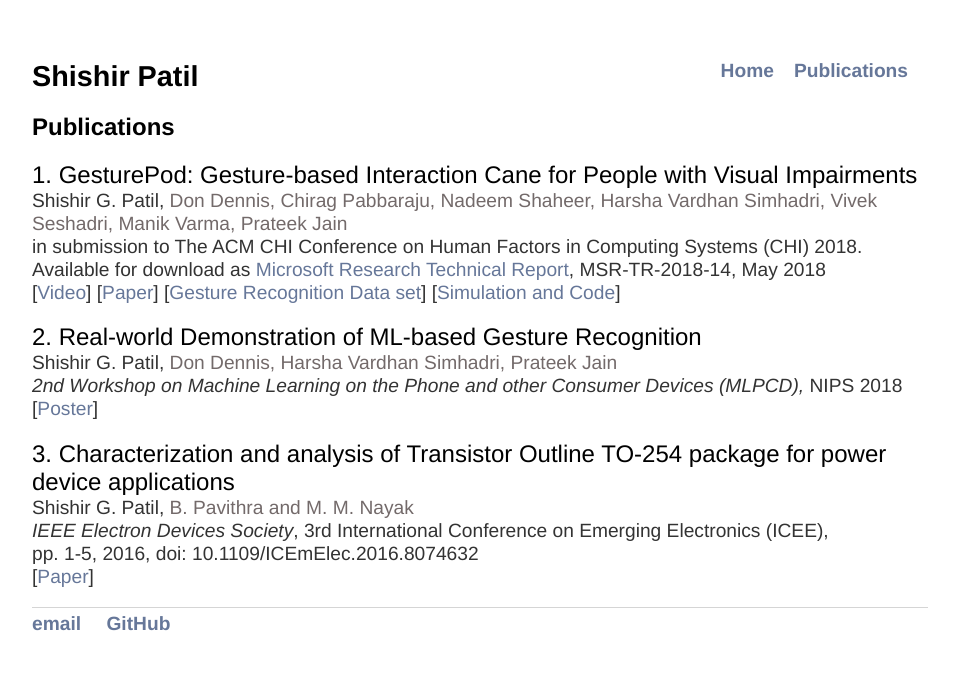
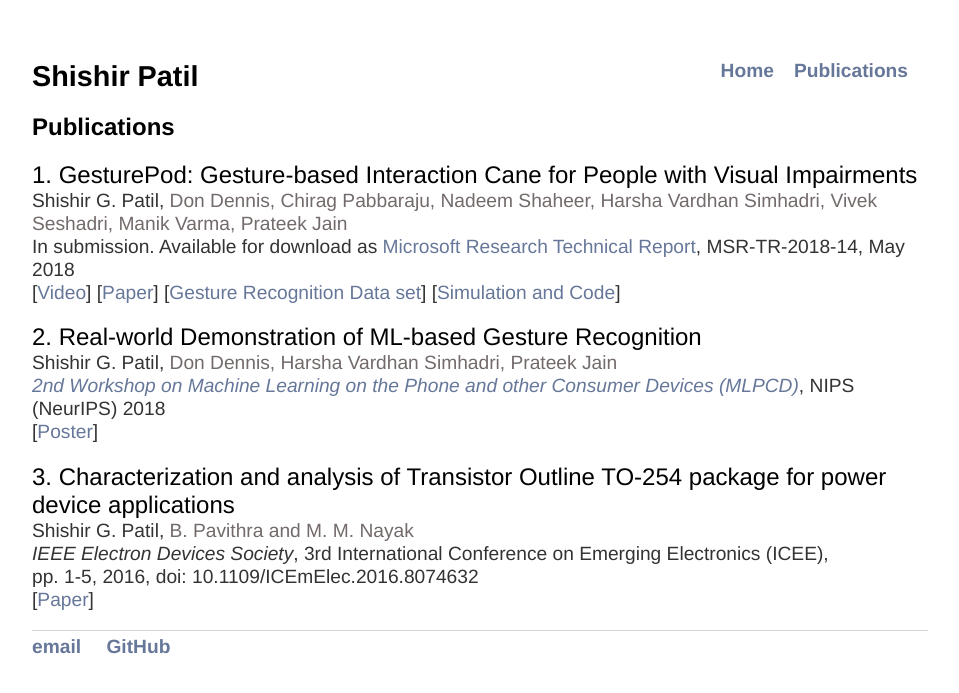
Before and after one commit to ShishirPatil/ShishirPatil.github.io, a Jekyll site: the page built from publications/index.html, in a window 1280 px wide. Shown: the top 693 px of the page, without its empty margins (160-1119 px from the left). Built offline with Jekyll 4.4.1, drawn with Linux system fonts in a browser that asks for light colours.

Commit message:
Edit: Publications

```diff
--- a/publications/index.html
+++ b/publications/index.html
@@ -8,9 +8,7 @@ title: Shishir Patil - Publications
 
 			<h4-pub>1. GesturePod: Gesture-based Interaction Cane for People with Visual Impairments</h4-pub><br/>
 			<p-pub> Shishir G. Patil, <co-author-name>Don Dennis, Chirag Pabbaraju, Nadeem Shaheer, Harsha Vardhan Simhadri, Vivek Seshadri, Manik Varma, Prateek Jain </co-author-name><br/>
-			in submission to The ACM CHI Conference on Human Factors in Computing
-			Systems (CHI) 2018.</br>
-			Available for download as <a href='https://www.microsoft.com/en-us/research/publication/gesturepod-programmable-gesture-recognition-augmenting-assistive-devices/'>Microsoft Research Technical Report</a>, MSR-TR-2018-14, May 2018<br/>
+			In submission. Available for download as <a href='https://www.microsoft.com/en-us/research/publication/gesturepod-programmable-gesture-recognition-augmenting-assistive-devices/'>Microsoft Research Technical Report</a>, MSR-TR-2018-14, May 2018<br/>
 			[<a href='https://1drv.ms/u/s!AjDloPaG_l0Et7Ikid1voOVFuI116Q'>Video</a>]
 			[<a href='https://www.microsoft.com/en-us/research/publication/gesturepod-programmable-gesture-recognition-augmenting-assistive-devices/'>Paper</a>]
 			[<a href='https://www.microsoft.com/en-us/research/uploads/prod/2018/05/dataTR_v1.tar.gz'>Gesture Recognition Data set</a>] [<a href='https://github.com/Microsoft/EdgeML/tree/master/Applications/GesturePod'>Simulation and Code</a>]</p-pub>
@@ -26,8 +24,8 @@ title: Shishir Patil - Publications
 
 			<h4-pub>2. Real-world Demonstration of ML-based Gesture Recognition</h4-pub><br/>
 			<p-pub>Shishir G. Patil, <co-author-name>Don Dennis, Harsha Vardhan Simhadri, Prateek Jain</co-author-name><br/>
-			<i>2nd Workshop on Machine Learning on the Phone and
-			other Consumer Devices (MLPCD), </i>NIPS 2018<br>
+			<a href='https://nips.cc/Conferences/2018/Schedule?showEvent=10903'><i>2nd Workshop on Machine Learning on the Phone and
+			other Consumer Devices (MLPCD)</i></a>, NIPS (NeurIPS) 2018<br>
 			[<a href='https://drive.google.com/file/d/11P0S7XtLv-Ps_a9A8MjrCKdDDvXcPxnj/view?usp=sharing</p-pub>'>Poster</a>]</p-pub>
 
 			<div><p></p></div>
```
